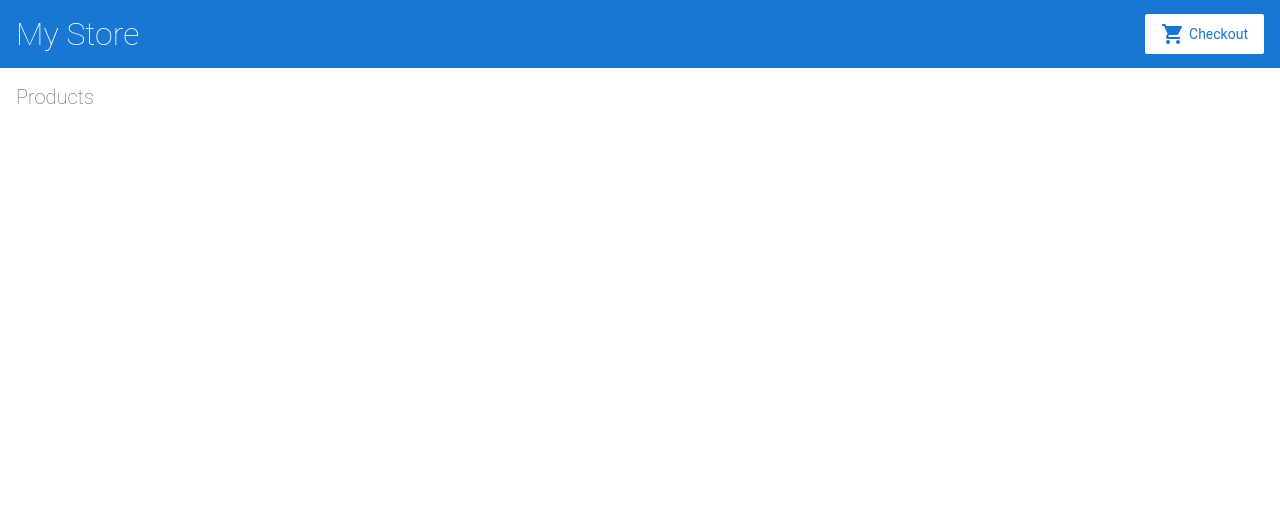
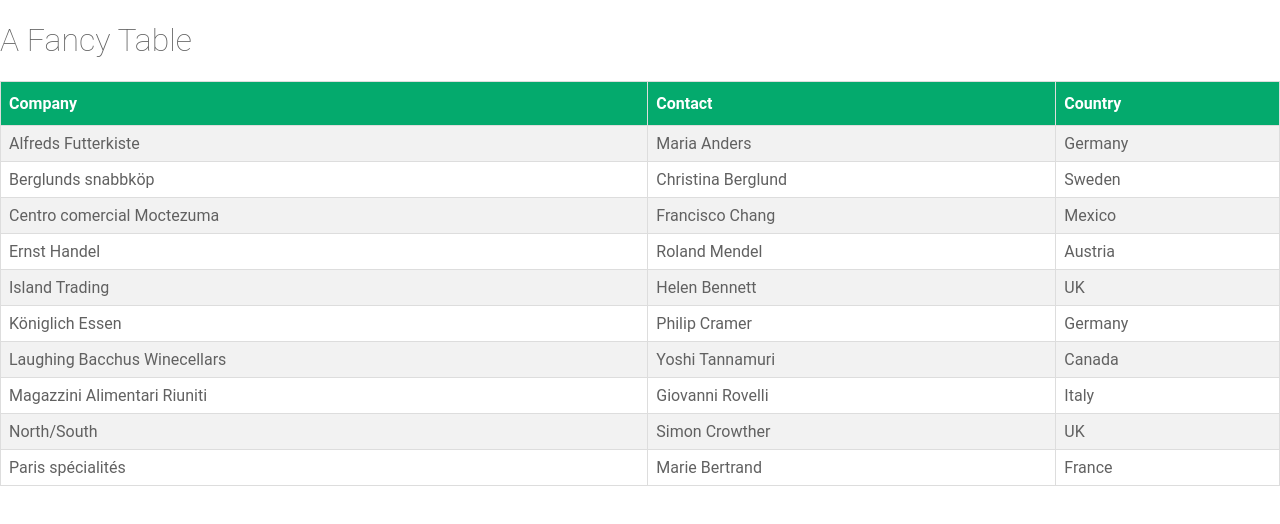
Before and after one commit to nilesh230123/angular-sg2odg-676xeh, an Angular app: page / in a window 1280 px wide. Shown: the top 524 px of the page. Built offline with nearby package versions, Linux system fonts and the light colour scheme.

Commit message:
1 file modified

```diff
--- a/src/app/app.component.html
+++ b/src/app/app.component.html
@@ -1,11 +1,73 @@
-<app-top-bar></app-top-bar>
 
-<div class="container">
-  <router-outlet></router-outlet>
-</div>
+<!DOCTYPE html>
+<html>
+<head>
+<style>
 
-<!--
-Copyright Google LLC. All Rights Reserved.
-Use of this source code is governed by an MIT-style license that
-can be found in the LICENSE file at https://angular.io/license
--->
+
+</style>
+</head>
+<body>
+
+<h1>A Fancy Table</h1>
+
+<table id="customers">
+  <tr>
+    <th>Company</th>
+    <th>Contact</th>
+    <th>Country</th>
+  </tr>
+  <tr>
+    <td>Alfreds Futterkiste</td>
+    <td>Maria Anders</td>
+    <td>Germany</td>
+  </tr>
+  <tr>
+    <td>Berglunds snabbköp</td>
+    <td>Christina Berglund</td>
+    <td>Sweden</td>
+  </tr>
+  <tr>
+    <td>Centro comercial Moctezuma</td>
+    <td>Francisco Chang</td>
+    <td>Mexico</td>
+  </tr>
+  <tr>
+    <td>Ernst Handel</td>
+    <td>Roland Mendel</td>
+    <td>Austria</td>
+  </tr>
+  <tr>
+    <td>Island Trading</td>
+    <td>Helen Bennett</td>
+    <td>UK</td>
+  </tr>
+  <tr>
+    <td>Königlich Essen</td>
+    <td>Philip Cramer</td>
+    <td>Germany</td>
+  </tr>
+  <tr>
+    <td>Laughing Bacchus Winecellars</td>
+    <td>Yoshi Tannamuri</td>
+    <td>Canada</td>
+  </tr>
+  <tr>
+    <td>Magazzini Alimentari Riuniti</td>
+    <td>Giovanni Rovelli</td>
+    <td>Italy</td>
+  </tr>
+  <tr>
+    <td>North/South</td>
+    <td>Simon Crowther</td>
+    <td>UK</td>
+  </tr>
+  <tr>
+    <td>Paris spécialités</td>
+    <td>Marie Bertrand</td>
+    <td>France</td>
+  </tr>
+</table>
+
+</body>
+</html>
```
